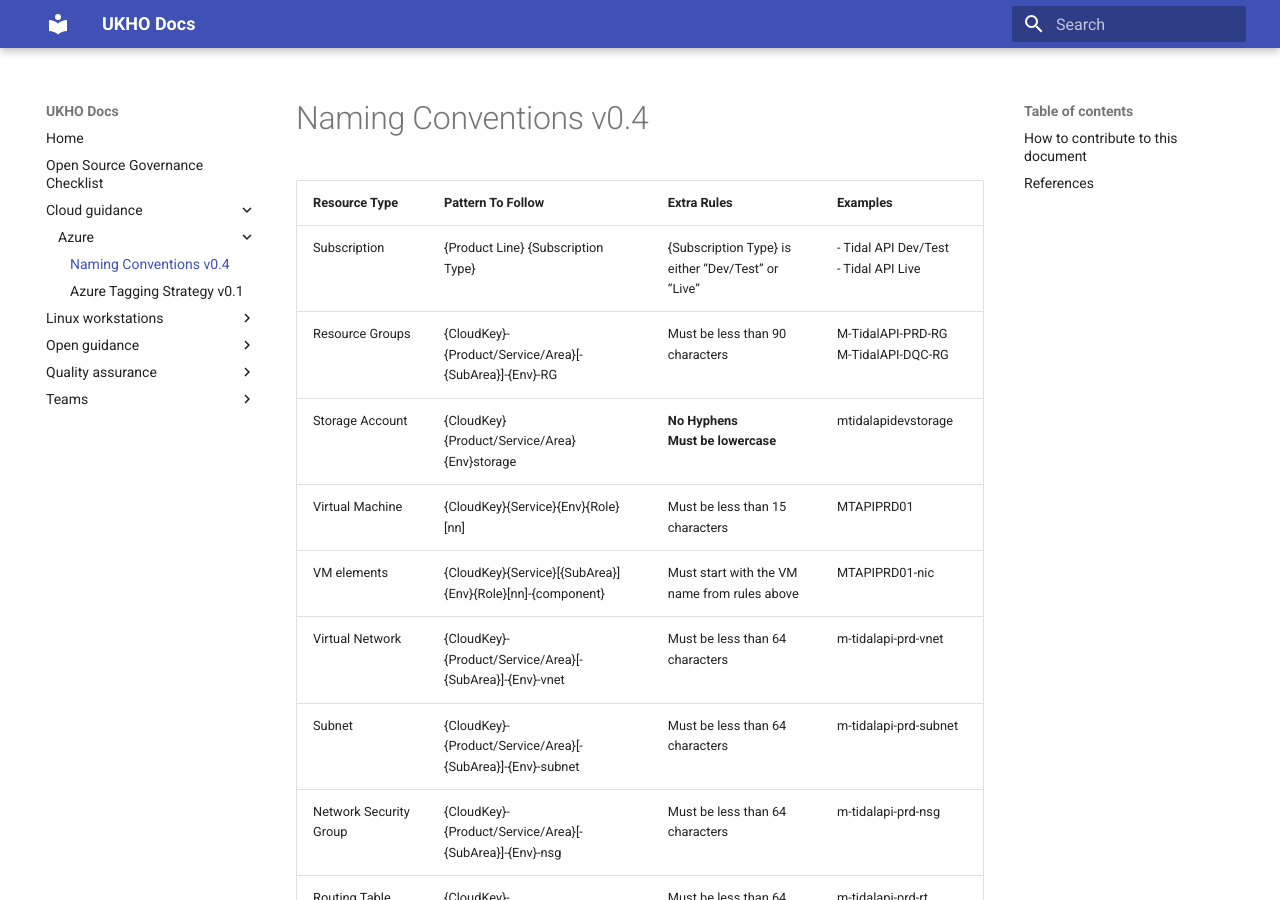
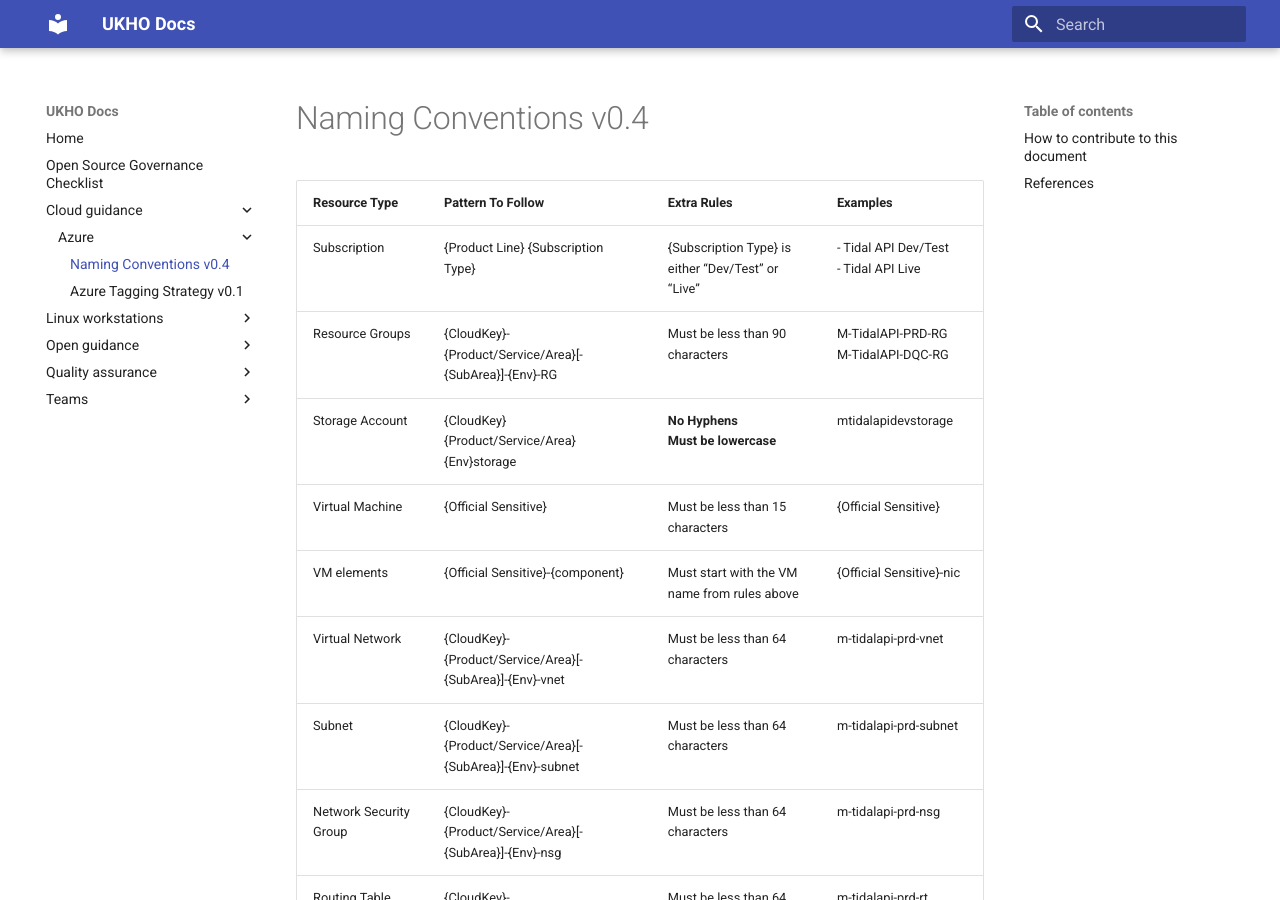
Before and after one commit to UKHO/docs, an MkDocs documentation site: the page built from docs/cloud-guidance/azure/ukho-azure-naming-convention.md, in a window 1280 px wide and 900 px high. Built offline with MkDocs 1.6.1 and Material for MkDocs 9.7.7, drawn with Linux system fonts in a browser that asks for light colours.

Commit message:
{Official Sensitive}

```diff
--- a/docs/cloud-guidance/azure/ukho-azure-naming-convention.md
+++ b/docs/cloud-guidance/azure/ukho-azure-naming-convention.md
@@ -5,8 +5,8 @@
 | Subscription | {Product Line} {Subscription Type} | {Subscription Type} is either “Dev/Test” or “Live” | - Tidal API Dev/Test <br /> - Tidal API Live <br /> |
 | Resource Groups | {CloudKey}-{Product/Service/Area}[-{SubArea}]-{Env}-RG | Must be less than 90 characters |M-TidalAPI-PRD-RG <br /> M-TidalAPI-DQC-RG <br /> |
 | Storage Account | {CloudKey}{Product/Service/Area}{Env}storage <br /> | **No Hyphens** <br /> **Must be lowercase** <br />| mtidalapidevstorage |
-| Virtual Machine | {CloudKey}{Service}{Env}{Role}[nn] | Must be less than 15 characters <br /> | MTAPIPRD01 |
-| VM elements | {CloudKey}{Service}[{SubArea}]{Env}{Role}[nn]-{component} | Must start with the VM name from rules above | MTAPIPRD01-nic |
+| Virtual Machine | {Official Sensitive} | Must be less than 15 characters <br /> | {Official Sensitive} |
+| VM elements | {Official Sensitive}-{component} | Must start with the VM name from rules above | {Official Sensitive}-nic |
 | Virtual Network | {CloudKey}-{Product/Service/Area}[-{SubArea}]-{Env}-vnet | Must be less than 64 characters <br /> | m-tidalapi-prd-vnet |
 | Subnet | {CloudKey}-{Product/Service/Area}[-{SubArea}]-{Env}-subnet | Must be less than 64 characters <br /> | m-tidalapi-prd-subnet |
 | Network Security Group | {CloudKey}-{Product/Service/Area}[-{SubArea}]-{Env}-nsg | Must be less than 64 characters <br /> | m-tidalapi-prd-nsg |
```
